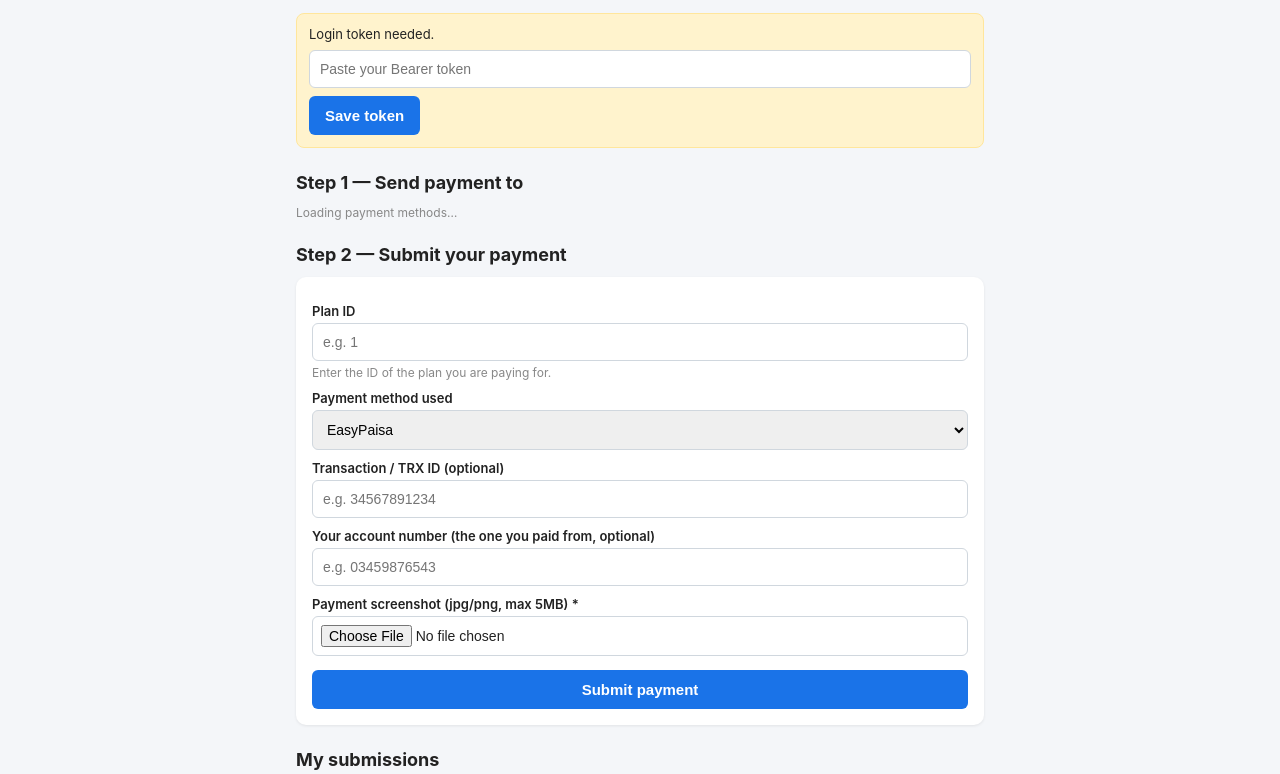
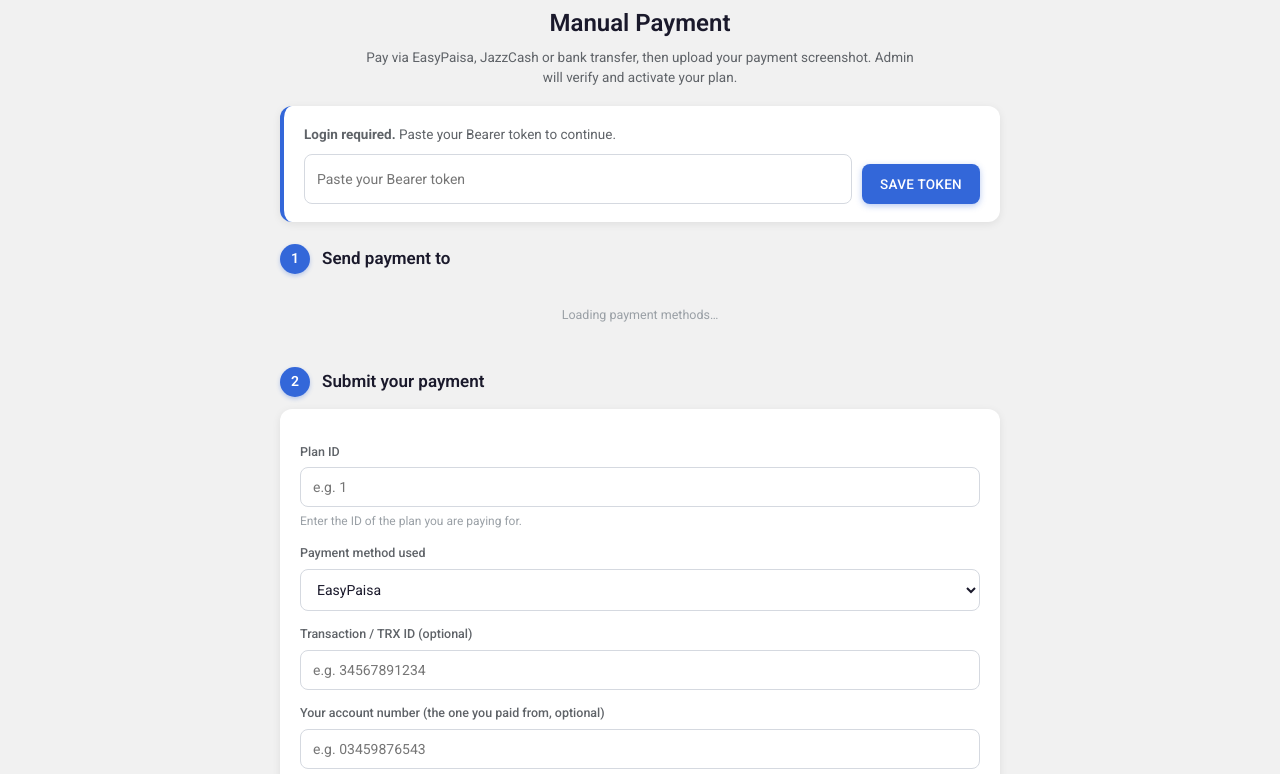
Before and after one commit to Shah039zaib/WhatsCRM, a website: page client/public/manual-pay.html in a window 1280 px wide. Shown: the part 81-855 px from the top of the page. Drawn offline with Linux system fonts and the light colour scheme.

Commit message:
Match payment pages to WhatsCRM admin/user design

```diff
--- a/client/public/manual-pay.html
+++ b/client/public/manual-pay.html
@@ -3,63 +3,144 @@
 <head>
 <meta charset="UTF-8">
 <meta name="viewport" content="width=device-width, initial-scale=1">
-<title>Pay Manually — WhatsCRM</title>
+<title>Pay Manually — whatsCRM</title>
+<link rel="preconnect" href="https://fonts.googleapis.com">
+<link rel="preconnect" href="https://fonts.gstatic.com" crossorigin>
+<link href="https://fonts.googleapis.com/css2?family=Roboto:wght@300;400;500;600;700&display=swap" rel="stylesheet">
 <style>
-  * { box-sizing: border-box; margin: 0; padding: 0; }
-  body { font-family: -apple-system, BlinkMacSystemFont, "Segoe UI", Roboto, sans-serif; background: #f4f6f9; color: #222; padding: 16px; max-width: 720px; margin: 0 auto; }
-  h1 { font-size: 22px; margin-bottom: 4px; }
-  h2 { font-size: 18px; margin: 24px 0 12px; }
-  .sub { color: #666; font-size: 13px; margin-bottom: 16px; }
-  .card { background: #fff; border-radius: 10px; padding: 16px; margin-bottom: 14px; box-shadow: 0 1px 3px rgba(0,0,0,.08); }
-  .pmethod { border: 2px solid #e0e0e0; border-radius: 10px; padding: 14px; margin-bottom: 10px; cursor: pointer; transition: border-color .15s; }
-  .pmethod.sel { border-color: #1a73e8; background: #f0f6ff; }
-  .badge { display: inline-block; padding: 3px 10px; border-radius: 20px; font-size: 12px; font-weight: 700; text-transform: uppercase; margin-bottom: 8px; }
-  .b-easypaisa { background: #e8f5e9; color: #2e7d32; }
-  .b-jazzcash { background: #f3e5f5; color: #7b1fa2; }
-  .b-bank { background: #e3f2fd; color: #1565c0; }
-  .b-pending { background: #fff8e1; color: #f9a825; }
-  .b-approved { background: #e8f5e9; color: #2e7d32; }
-  .b-rejected { background: #ffebee; color: #c62828; }
-  .acct { font-size: 20px; font-weight: 700; letter-spacing: 1px; margin: 4px 0; }
-  .muted { color: #888; font-size: 12px; }
-  .instr { font-size: 13px; background: #fafafa; border-radius: 6px; padding: 8px 10px; margin-top: 8px; }
-  label { display: block; font-size: 13px; font-weight: 600; margin: 10px 0 4px; }
-  input, select { width: 100%; padding: 10px; border: 1px solid #d0d7de; border-radius: 6px; font-size: 14px; }
-  input[type=file] { padding: 8px; }
-  button { cursor: pointer; border: none; border-radius: 6px; padding: 11px 16px; font-size: 15px; font-weight: 700; }
-  .btn-primary { background: #1a73e8; color: #fff; width: 100%; margin-top: 14px; }
-  .btn-primary:disabled { background: #9ec1f0; }
-  table { width: 100%; border-collapse: collapse; font-size: 13px; }
-  th, td { text-align: left; padding: 8px 6px; border-bottom: 1px solid #eee; vertical-align: top; }
-  th { font-size: 11px; text-transform: uppercase; color: #666; }
-  .tbl-wrap { overflow-x: auto; }
-  #tokenBar { background: #fff3cd; border: 1px solid #ffe69c; border-radius: 8px; padding: 12px; margin-bottom: 16px; font-size: 13px; }
-  .hidden { display: none; }
-  .ok-msg { background: #e8f5e9; border: 1px solid #a5d6a7; color: #2e7d32; border-radius: 8px; padding: 12px; margin-bottom: 14px; font-size: 14px; }
-  .err-msg { background: #ffebee; border: 1px solid #ef9a9a; color: #c62828; border-radius: 8px; padding: 12px; margin-bottom: 14px; font-size: 14px; }
+  :root{
+    --primary:#3367d9; --primary-dark:#0059dc; --ink:#1a192b;
+    --bg:#f1f1f1; --card:#ffffff; --line:#eeeeee;
+    --text:#1a192b; --text-2:#5f6368; --text-3:#9aa0a6;
+    --shadow:0 2px 8px rgba(0,0,0,.08);
+    --radius:12px;
+    --ok:#2e7d32; --ok-bg:#e8f5e9;
+    --warn:#b7791f; --warn-bg:#fff8e1;
+    --err:#c62828; --err-bg:#ffebee;
+  }
+  *{box-sizing:border-box;margin:0;padding:0}
+  body{font-family:'Roboto',-apple-system,BlinkMacSystemFont,'Segoe UI',sans-serif;background:var(--bg);color:var(--text);font-size:14px;line-height:1.5;min-height:100vh}
+
+  /* ===== Top app bar (customer portal) ===== */
+  .appbar{position:sticky;top:0;z-index:50;background:#fff;box-shadow:0 2px 8px rgba(0,0,0,.08)}
+  .appbar-in{max-width:760px;margin:0 auto;padding:0 20px;height:60px;display:flex;align-items:center;gap:12px}
+  .brand{font-size:20px;font-weight:700;letter-spacing:.3px;color:var(--ink);text-decoration:none}
+  .brand span{color:var(--primary)}
+  .appbar .spacer{flex:1}
+  .back-link{color:var(--primary);text-decoration:none;font-size:13px;font-weight:500;display:inline-flex;align-items:center;gap:6px}
+  .back-link:hover{text-decoration:underline}
+
+  .wrap{max-width:760px;margin:0 auto;padding:20px}
+
+  .page-head{margin:6px 0 18px;text-align:center}
+  .page-head h1{font-size:24px;font-weight:600;color:var(--ink)}
+  .page-head p{color:var(--text-2);font-size:13.5px;margin-top:6px;max-width:560px;margin-left:auto;margin-right:auto}
+
+  /* ===== Stepper ===== */
+  .step{display:flex;align-items:center;gap:12px;margin:22px 0 12px}
+  .step .n{width:30px;height:30px;border-radius:50%;background:var(--primary);color:#fff;font-size:14px;font-weight:600;display:flex;align-items:center;justify-content:center;flex:none;box-shadow:0 2px 4px rgba(51,103,217,.3)}
+  .step h2{font-size:17px;font-weight:600;color:var(--ink)}
+
+  .card{background:var(--card);border-radius:var(--radius);box-shadow:var(--shadow);padding:20px;margin-bottom:16px}
+
+  /* ===== Method cards ===== */
+  .pmethod{border:2px solid #e2e5ea;border-radius:var(--radius);padding:16px 18px;margin-bottom:12px;cursor:pointer;transition:border-color .15s, box-shadow .15s, background .15s;background:#fff}
+  .pmethod:hover{border-color:#b9c8ef}
+  .pmethod.sel{border-color:var(--primary);background:#f3f7ff;box-shadow:0 2px 8px rgba(51,103,217,.15)}
+  .pmethod .top{display:flex;align-items:center;gap:10px;margin-bottom:6px}
+  .pmethod .radio{width:20px;height:20px;border-radius:50%;border:2px solid #c4cad4;flex:none;position:relative}
+  .pmethod.sel .radio{border-color:var(--primary)}
+  .pmethod.sel .radio::after{content:"";position:absolute;inset:4px;border-radius:50%;background:var(--primary)}
+  .acct{font-size:21px;font-weight:700;letter-spacing:1px;margin:6px 0 2px;color:var(--ink)}
+  .muted{color:var(--text-3);font-size:12.5px}
+  .instr{font-size:13px;color:var(--text-2);background:#fafafa;border:1px solid #f0f0f0;border-radius:8px;padding:10px 12px;margin-top:10px}
+
+  /* ===== Chips ===== */
+  .badge{display:inline-block;padding:3px 12px;border-radius:16px;font-size:11.5px;font-weight:600;letter-spacing:.4px;text-transform:uppercase}
+  .b-easypaisa{background:#e8f5e9;color:#2e7d32}
+  .b-jazzcash{background:#f3e5f5;color:#7b1fa2}
+  .b-bank{background:#e3f2fd;color:#1565c0}
+  .b-pending{background:var(--warn-bg);color:var(--warn)}
+  .b-approved{background:var(--ok-bg);color:var(--ok)}
+  .b-rejected{background:var(--err-bg);color:var(--err)}
+
+  /* ===== Forms ===== */
+  label{display:block;font-size:12.5px;font-weight:500;color:var(--text-2);margin:14px 0 6px}
+  input[type=text],input[type=number],input[type=password],select{
+    width:100%;padding:11px 12px;border:1px solid #d5d9e0;border-radius:8px;
+    font-size:14px;font-family:inherit;color:var(--text);background:#fff;outline:none;transition:border-color .15s, box-shadow .15s}
+  input:focus,select:focus{border-color:var(--primary);box-shadow:0 0 0 2px rgba(51,103,217,.15)}
+  input[type=file]{width:100%;padding:10px;border:1px dashed #c4cad4;border-radius:8px;font-size:13.5px;background:#fafbff;cursor:pointer}
+  input[type=file]:hover{border-color:var(--primary)}
+  .hint{color:var(--text-3);font-size:12px;margin-top:5px}
+
+  /* ===== Buttons ===== */
+  .btn{cursor:pointer;border:none;border-radius:8px;padding:12px 18px;font-size:14px;font-weight:500;font-family:inherit;letter-spacing:.3px;transition:background .15s, box-shadow .15s}
+  .btn-primary{background:var(--primary);color:#fff;width:100%;margin-top:18px;box-shadow:0 2px 6px rgba(51,103,217,.35);text-transform:uppercase;font-size:13.5px}
+  .btn-primary:hover{background:var(--primary-dark)}
+  .btn-primary:disabled{background:#9db8ec;box-shadow:none;cursor:default}
+  .btn-auto{width:auto;margin-top:10px}
+
+  /* ===== Tables ===== */
+  .tbl-wrap{overflow-x:auto}
+  table{width:100%;border-collapse:collapse;font-size:13.5px;min-width:560px}
+  th,td{text-align:left;padding:12px 14px;border-bottom:1px solid var(--line);vertical-align:middle}
+  thead th{background:#fafafa;font-size:11.5px;font-weight:600;text-transform:uppercase;letter-spacing:.6px;color:var(--text-2)}
+
+  /* ===== Token + messages ===== */
+  #tokenBar{background:#fff;border-left:4px solid var(--primary);border-radius:var(--radius);box-shadow:var(--shadow);padding:18px 20px;margin-bottom:18px;font-size:13.5px}
+  #tokenBar p{color:var(--text-2);margin-bottom:10px}
+  #tokenBar .rowline{display:flex;gap:10px;flex-wrap:wrap}
+  #tokenBar input{flex:1;min-width:200px}
+  .hidden{display:none!important}
+  .ok-msg{background:var(--ok-bg);border:1px solid #a5d6a7;color:var(--ok);border-radius:10px;padding:14px 16px;margin-bottom:16px;font-size:14px;box-shadow:var(--shadow)}
+  .err-msg{background:var(--err-bg);border:1px solid #ef9a9a;color:var(--err);border-radius:10px;padding:14px 16px;margin-bottom:16px;font-size:14px;box-shadow:var(--shadow)}
+
+  @media(max-width:560px){
+    .appbar-in{padding:0 14px}
+    .brand{font-size:17px}
+    .wrap{padding:14px}
+    .card{padding:16px}
+    .page-head h1{font-size:20px}
+    .acct{font-size:18px}
+  }
 </style>
 </head>
 <body>
 
+<header class="appbar">
+  <div class="appbar-in">
+    <a class="brand" href="/">whats<span>CRM</span></a>
+    <span class="spacer"></span>
+    <a class="back-link" href="/">&#8592; Back</a>
+  </div>
+</header>
+
+<div class="wrap">
+
+  <div class="page-head">
     <h1>Manual Payment</h1>
-<p class="sub">Pay via EasyPaisa, JazzCash or bank transfer, then upload your payment screenshot. Admin will verify and activate your plan.</p>
+    <p>Pay via EasyPaisa, JazzCash or bank transfer, then upload your payment screenshot. Admin will verify and activate your plan.</p>
+  </div>
 
   <div id="tokenBar">
-  Login token needed.
-  <input id="tokenInput" type="password" placeholder="Paste your Bearer token" style="margin-top:8px">
-  <button class="btn-primary" style="width:auto;margin-top:8px" onclick="saveToken()">Save token</button>
+    <p><strong>Login required.</strong> Paste your Bearer token to continue.</p>
+    <div class="rowline">
+      <input id="tokenInput" type="password" placeholder="Paste your Bearer token">
+      <button class="btn btn-primary btn-auto" onclick="saveToken()">Save token</button>
+    </div>
   </div>
 
   <div id="msg"></div>
 
-<h2>Step 1 — Send payment to</h2>
-<div id="methods"><p class="muted">Loading payment methods…</p></div>
+  <div class="step"><span class="n">1</span><h2>Send payment to</h2></div>
+  <div id="methods"><p class="muted" style="text-align:center;padding:20px">Loading payment methods…</p></div>
 
-<h2>Step 2 — Submit your payment</h2>
+  <div class="step"><span class="n">2</span><h2>Submit your payment</h2></div>
   <div class="card">
     <label>Plan ID</label>
     <input id="f_plan" type="number" min="1" placeholder="e.g. 1">
-  <p class="muted" style="margin-top:4px">Enter the ID of the plan you are paying for.</p>
+    <p class="hint">Enter the ID of the plan you are paying for.</p>
 
     <label>Payment method used</label>
     <select id="f_method">
@@ -69,23 +150,25 @@
     </select>
 
     <label>Transaction / TRX ID (optional)</label>
-  <input id="f_tid" placeholder="e.g. 34567891234">
+    <input id="f_tid" type="text" placeholder="e.g. 34567891234">
 
     <label>Your account number (the one you paid from, optional)</label>
-  <input id="f_sender" placeholder="e.g. 03459876543">
+    <input id="f_sender" type="text" placeholder="e.g. 03459876543">
 
     <label>Payment screenshot (jpg/png, max 5MB) *</label>
     <input id="f_shot" type="file" accept=".jpg,.jpeg,.png">
 
-  <button class="btn-primary" id="submitBtn" onclick="submitPayment()">Submit payment</button>
+    <button class="btn btn-primary" id="submitBtn" onclick="submitPayment()">Submit payment</button>
   </div>
 
-<h2>My submissions</h2>
-<div class="card tbl-wrap">
+  <div class="step"><span class="n">3</span><h2>My submissions</h2></div>
+  <div class="card tbl-wrap" style="padding:8px">
     <table>
       <thead><tr><th>Plan</th><th>Amount</th><th>Method</th><th>Status</th><th>Date</th></tr></thead>
       <tbody id="mySubs"><tr><td colspan="5" class="muted">Loading…</td></tr></tbody>
     </table>
+  </div>
+
 </div>
 
 <script>
@@ -118,7 +201,7 @@ async function loadMethods() {
   if (!j.data.length) { box.innerHTML = "<p class='muted'>No payment methods available right now.</p>"; return; }
   box.innerHTML = j.data.map((m, i) =>
     "<div class='pmethod" + (i === 0 ? " sel" : "") + "' data-type='" + esc(m.method_type) + "' onclick='pickMethod(this)'>" +
-    "<span class='badge b-" + esc(m.method_type) + "'>" + esc(m.method_type) + "</span>" +
+    "<div class='top'><span class='radio'></span><span class='badge b-" + esc(m.method_type) + "'>" + esc(m.method_type) + "</span></div>" +
     "<div class='acct'>" + esc(m.account_number) + "</div>" +
     "<div><strong>" + esc(m.account_title) + "</strong></div>" +
     (m.bank_name ? "<div class='muted'>" + esc(m.bank_name) + "</div>" : "") +
```
Lines whose indentation alone changed are shown as unchanged.
